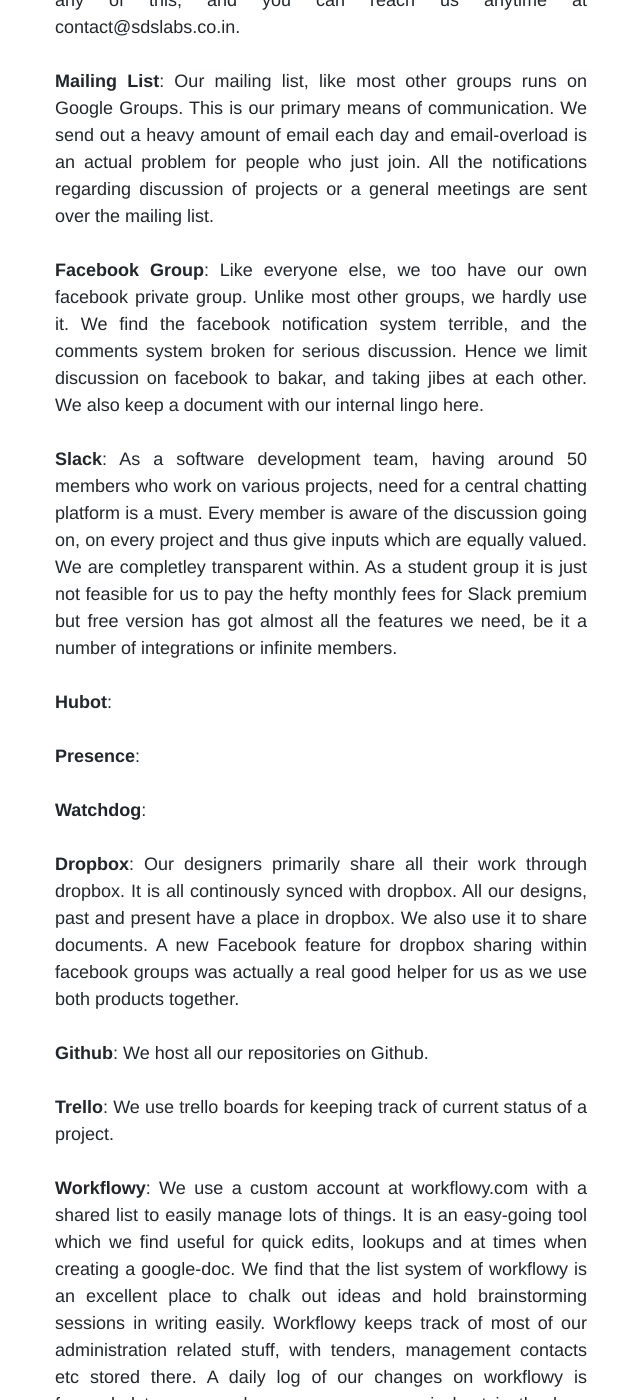
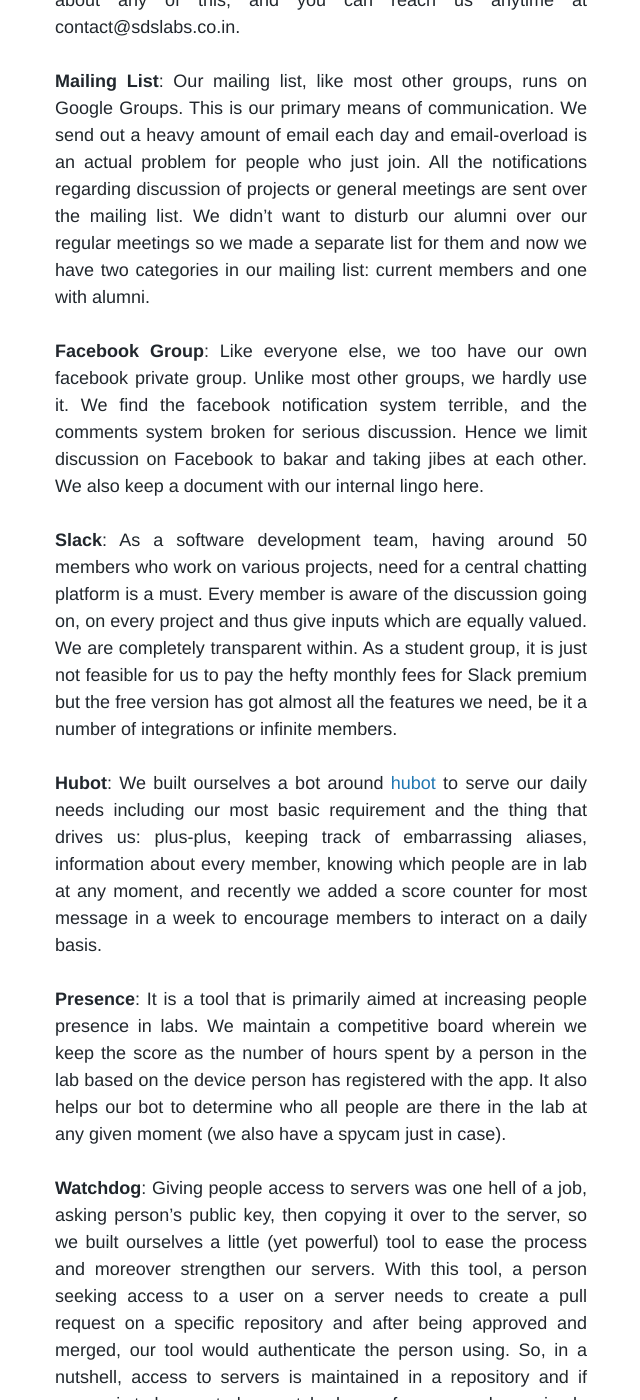
Before and after one commit to sdslabs/sdslabs.github.com, a Jekyll site: the page built from _posts/2018/2018-12-12-how-sdslabs-works.md, in a window 1280 px wide and 1400 px high, scrolled down 445 px. Shown: the whole window, without its empty margins (319-959 px from the left). Built offline with Jekyll 4.4.1, drawn with Linux system fonts in a browser that asks for light colours; some web fonts are replaced; comment, search, counter and statistics services are not loaded; some of the changed text lies outside the part shown.

Commit message:
Add details for labs tools

```diff
--- a/_posts/2018/2018-12-12-how-sdslabs-works.md
+++ b/_posts/2018/2018-12-12-how-sdslabs-works.md
@@ -4,26 +4,26 @@ title: How SDSLabs works
 excerpt: "An insight into the tools used inside SDSLabs"
 ---
 
-SDSLabs is roughly run as two cells (programming/design) that collaborate with each other on everything. This blog post will take a look at the various tools, technologies, and applications that we use on a daily basis. It is our hope that some other groups in the campus might be interested in this. We’re open to inquiry about any of this, and you can reach us anytime at contact@sdslabs.co.in.
+SDSLabs is roughly run as two cells (programming/design) that collaborate with each other on everything. This blog post will take a look at the various tools, technologies, and applications that we use on a daily basis. It is our hope that some other groups in the campus might be interested in this. We’re open to the inquiry about any of this, and you can reach us anytime at contact@sdslabs.co.in.
 
-**Mailing List**: Our mailing list, like most other groups runs on Google Groups. This is our primary means of communication. We send out a heavy amount of email each day and email-overload is an actual problem for people who just join. All the notifications regarding discussion of projects or a general meetings are sent over the mailing list.
+**Mailing List**: Our mailing list, like most other groups, runs on Google Groups. This is our primary means of communication. We send out a heavy amount of email each day and email-overload is an actual problem for people who just join. All the notifications regarding discussion of projects or general meetings are sent over the mailing list. We didn't want to disturb our alumni over our regular meetings so we made a separate list for them and now we have two categories in our mailing list: current members and one with alumni.
 
-**Facebook Group**: Like everyone else, we too have our own facebook private group. Unlike most other groups, we hardly use it. We find the facebook notification system terrible, and the comments system broken for serious discussion. Hence we limit discussion on facebook to bakar, and taking jibes at each other. We also keep a document with our internal lingo here.
+**Facebook Group**: Like everyone else, we too have our own facebook private group. Unlike most other groups, we hardly use it. We find the facebook notification system terrible, and the comments system broken for serious discussion. Hence we limit discussion on Facebook to bakar and taking jibes at each other. We also keep a document with our internal lingo here.
 
-**Slack**: As a software development team, having around 50 members who work on various projects, need for a central chatting platform is a must. Every member is aware of the discussion going on, on every project and thus give inputs which are equally valued. We are completley transparent within. As a student group it is just not feasible for us to pay the hefty monthly fees for Slack premium but free version has got almost all the features we need, be it a number of integrations or infinite members.
+**Slack**: As a software development team, having around 50 members who work on various projects, need for a central chatting platform is a must. Every member is aware of the discussion going on, on every project and thus give inputs which are equally valued. We are completely transparent within. As a student group, it is just not feasible for us to pay the hefty monthly fees for Slack premium but the free version has got almost all the features we need, be it a number of integrations or infinite members.
 
-**Hubot**:
+**Hubot**: We built ourselves a bot around [hubot](https://hubot.github.com/) to serve our daily needs including our most basic requirement and the thing that drives us: plus-plus, keeping track of embarrassing aliases, information about every member, knowing which people are in lab at any moment, and recently we added a score counter for most message in a week to encourage members to interact on a daily basis.
 
-**Presence**:
+**Presence**: It is a tool that is primarily aimed at increasing people presence in labs. We maintain a competitive board wherein we keep the score as the number of hours spent by a person in the lab based on the device person has registered with the app. It also helps our bot to determine who all people are there in the lab at any given moment (we also have a spycam just in case).
 
-**Watchdog**:
+**Watchdog**: Giving people access to servers was one hell of a job, asking person's public key, then copying it over to the server, so we built ourselves a little (yet powerful) tool to ease the process and moreover strengthen our servers. With this tool, a person seeking access to a user on a server needs to create a pull request on a specific repository and after being approved and merged, our tool would authenticate the person using. So, in a nutshell, access to servers is maintained in a repository and if access is to be granted or snatched away from a member a simple commit is all we need. We also added a little extra utility, of keeping track of who is accessing what and at what level of privilege, and we get all that on a channel on slack #watchdog. So, it is out in open for everyone what everyone is up to.
 
-**Dropbox**: Our designers primarily share all their work through dropbox. It is all continously synced with dropbox. All our designs, past and present have a place in dropbox. We also use it to share documents. A new Facebook feature for dropbox sharing within facebook groups was actually a real good helper for us as we use both products together.
+**Dropbox**: Our designers primarily share all their work through Dropbox. It is all continuously synced with Dropbox. All our designs, past and present have a place in dropbox. We also use it to share documents. A new Facebook feature for Dropbox sharing within Facebook groups was actually a really good helper for us as we use both products together.
 
-**Github**: We host all our repositories on Github.
+**Github**: We host all our repositories on Github. We have unlimited private repositories and though we encourage open source, we prefer to keep some of our applications private. We extensively use Github features, such as issue labeling, milestones, and projects, to keep track of work needed for a project to be shipped on time and with perfection. We go by one rule **master should be always deployable**.
 
-**Trello**: We use trello boards for keeping track of current status of a project.
+**Trello**: We use trello boards for keeping track of the current status of a project. Since we started using this we have experienced a great acceleration towards the completion of our projects.
 
-**Workflowy**: We use a custom account at workflowy.com with a shared list to easily manage lots of things. It is an easy-going tool which we find useful for quick edits, lookups and at times when creating a google-doc. We find that the list system of workflowy is an excellent place to chalk out ideas and hold brainstorming sessions in writing easily. Workflowy keeps track of most of our administration related stuff, with tenders, management contacts etc stored there. A daily log of our changes on workflowy is forwarded to our google-group so everyone is kept in the loop about any changes made there.
+**Workflowy**: We use a custom account at workflowy.com with a shared list to easily manage lots of things. It is an easy-going tool which we find useful for quick edits, lookups and at times when creating a google-doc. We find that the list system of workflowy is an excellent place to chalk out ideas and hold brainstorming sessions in writing easily. Workflowy keeps track of most of our administration related stuff, with tenders, management contacts, also events of various subgroups etc stored there. A daily log of our changes on workflowy is forwarded to our google-group so everyone is kept in the loop about any changes made there.
 
 ![Workflowy Home Page](/images/posts/workflowy.jpg)
```
